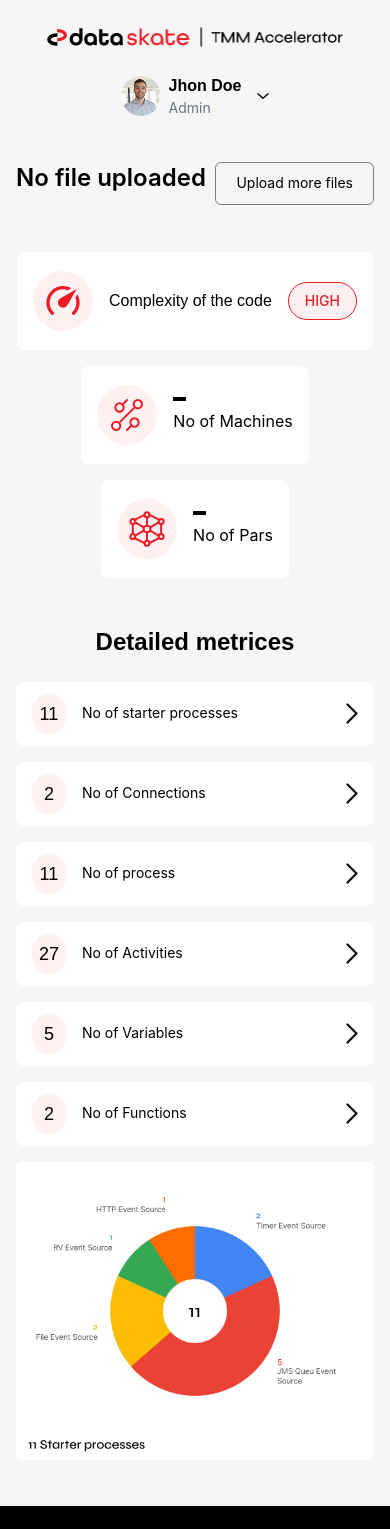
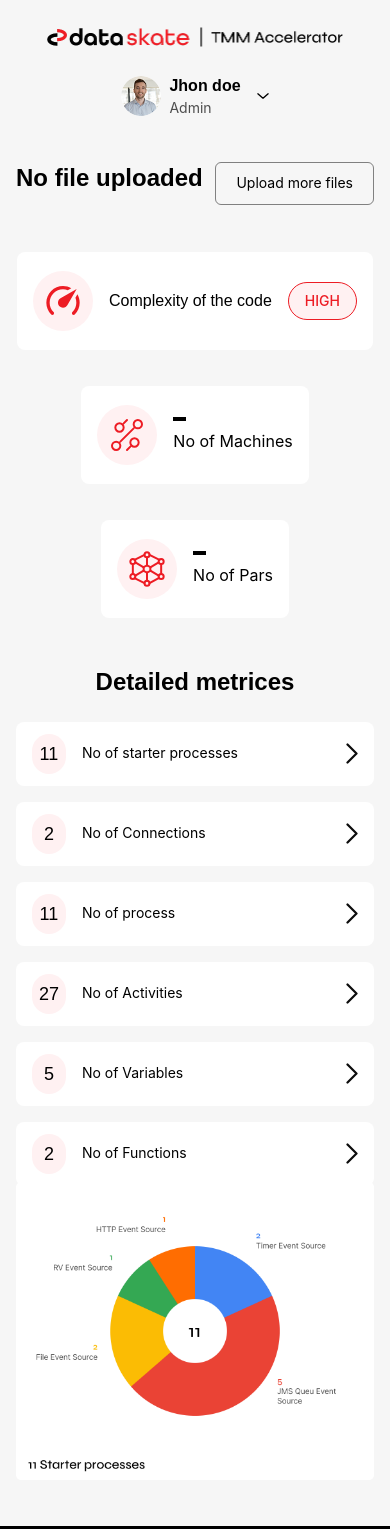
Before and after one commit to sonambishnoi550/data-skate, a Next.js app: page /read-process/file-data in a window 390 px wide. Shown: the top 1529 px of the page. Built offline with nearby package versions, Linux system fonts and the light colour scheme.

Commit message:
add dropdown

```diff
--- a/src/app/page.tsx
+++ b/src/app/page.tsx
@@ -1,13 +1,11 @@
 
 import MyForm from '@/components/MyForm'
-import Footer from '@/components/common/Footer'
 import React from 'react'
 
 const page = () => {
   return (
     <div>
       <MyForm/>
-      {/* <Footer/> */}
     </div>
   )
 }
--- a/src/components/DataStake.tsx
+++ b/src/components/DataStake.tsx
@@ -59,7 +59,7 @@ const DataStake = () => {
             <Image className="absolute sm:block hidden left-0 top-[13%] pointer-events-none" src="/assets/images/png/data-left-image.png" alt="left-image" width={169.25} height={211.02} />
             <Image className="absolute sm:block hidden right-0 bottom-[26%] pointer-events-none" src="/assets/images/png/data-right-image.png" alt="left-image" width={169.25} height={211.02} />
             <div className="flex flex-col items-center mb-[69px] px-4">
-                <h2 className="md:text-[32px] text-2xl font-semibold ff-syne text-center mb-[34px] mt-9 ff-syne">
+                <h2 className="md:text-[32px] text-2xl font-semibold text-center mb-[34px] mt-9 ff-syne">
                     Read & process your files online
                 </h2>
                 <div className="bg-white p-4 max-w-[786px] w-full rounded-xl shadow-md">
--- a/src/components/Details.tsx
+++ b/src/components/Details.tsx
@@ -37,12 +37,12 @@ const Details = () => {
             <Header />
             <div className="container max-w-[1180px] mx-auto px-4">
                 <div className='flex justify-between py-6'>
-                <h2 className="text-2xl font-semibold pb-[34px] lg:text-left text-center">
+                <h2 className="text-2xl font-semibold pb-[34px] ff-syne lg:text-left text-center">
                     {fileName ? fileName : "No file uploaded"}
                     </h2>
-                    <button className='text-sm font-normal py-2 h-[43px] md:px-[42px] px-5 rounded-[6px] border border-[#0D0D0D80]'>Upload more files</button>
+                    <button className='text-sm font-normal cursor-pointer py-2 h-[43px] md:px-[42px] px-5 rounded-[6px] border border-[#0D0D0D80]'>Upload more files</button>
                 </div>
-                <div className="flex max-lg:flex-wrap justify-between max-md:justify-center">
+                <div className="flex max-lg:flex-wrap justify-between max-md:gap-5 max-md:justify-center">
                     <div className='bg-white py-[19px] px-4 flex items-center gap-4 max-w-[558px] rounded-[8px] max-lg:mb-4'>
                         <Image src="/assets/images/svg/code.svg" alt='code' width={60} height={60} />
                         <p className='font-medium md:text-xl text-base max-w-[365px] xl:mr-36 ff-syne'>Complexity of the code</p>
@@ -82,7 +82,7 @@ const Details = () => {
                             </div>
                         ))}
                     </div>
-                    <div className='bg-white rounded-[8px]'>
+                    <div className='bg-white rounded-[8px] -mt-5'>
                         <Image className='pointer-events-none' src="/assets/images/png/circle.png" alt='circle' width={558} height={464} />
                     </div>
                 </div>
--- a/src/components/MyForm.tsx
+++ b/src/components/MyForm.tsx
@@ -43,7 +43,7 @@ const MyForm: React.FC = () => {
                 type={field === "email" ? "email" : "text"}
                 name={field}
                 onChange={handleChange}
-                className="w-full p-3 rounded-md border border-gray-300 focus:outline-none focus:ring-2 focus:ring-blue-400"
+                className="w-full p-3 rounded-md border border-gray-300"
                 required
               />
             </div>
--- a/src/components/common/Header.tsx
+++ b/src/components/common/Header.tsx
@@ -1,8 +1,19 @@
-import React from 'react'
+"use client";
+import React, { useEffect, useState } from "react";
 import Image from 'next/image'
 import Link from 'next/link'
 
 const Header = () => {
+    const [userName, setUserName] = useState<{ firstName: string; lastName: string }>({ firstName: "", lastName: "" });
+
+    useEffect(() => {
+        if (typeof window !== "undefined") {
+            const storedUser = localStorage.getItem("userData");
+            if (storedUser) {
+                setUserName(JSON.parse(storedUser));
+            }
+        }
+    }, []);
     return (
         <div className='flex justify-between items-center py-5'>
             <div className="container max-w-[1180px] mx-auto px-4">
@@ -13,8 +24,7 @@ const Header = () => {
                     <div className='flex items-center gap-2 max-sm:mt-5'>
                         <Image src="/assets/images/png/jhon.png" alt='jhon' width={40} height={40} className='rounded-full' />
                         <div className='flex flex-col'>
-                            <h4 className='text-base font-semibold ff-syne'>Jhon Doe</h4>
-                            <p className='text-sm text-gray-500'>Admin</p>
+                            <h4 className="text-base font-semibold ff-syne">{userName.firstName || "Jhon doe"} {userName.lastName}</h4>                            <p className='text-sm text-[#4D4D4D]'>Admin</p>
                         </div>
                         <Image src="/assets/images/svg/name-arrow.svg" alt='arrow-down' width={12} height={6} className='ml-2' />
                     </div>
```
